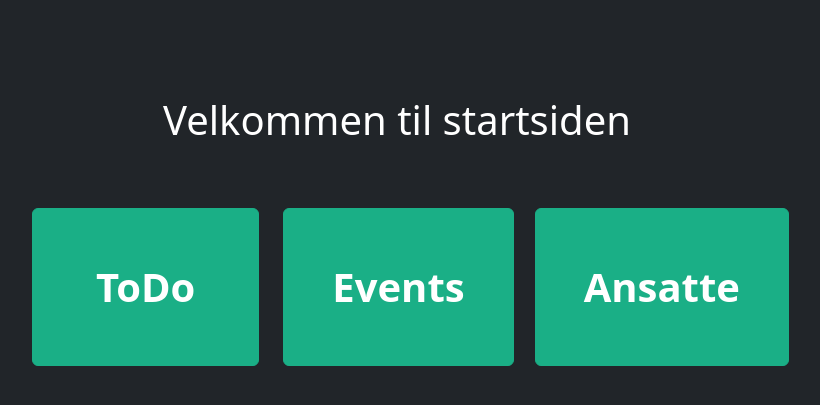
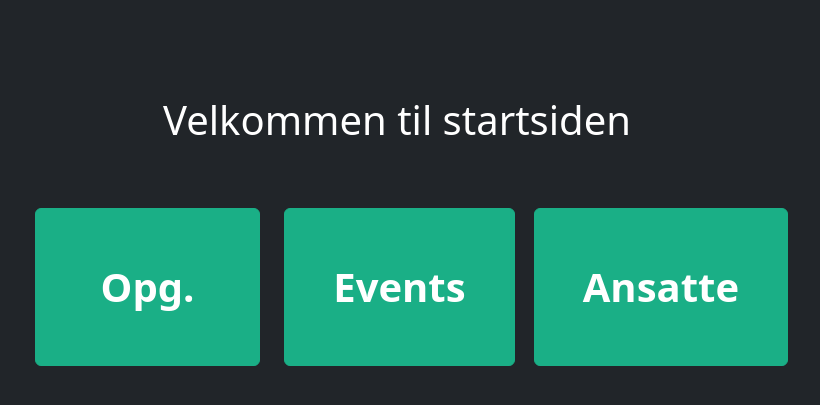
Before and after one commit to tobiasnielsen05/opgaverdb, a PHP site: page / in a window 1280 px wide. Shown: the top 405 px of the page, without its empty margins (243-1063 px from the left). Run offline with PHP 8.4, Linux system fonts and the light colour scheme; some libraries are stand-ins or nearby versions.

Commit message:
Ændret ToDo til opg. på index.php

```diff
--- a/index.php
+++ b/index.php
@@ -23,7 +23,7 @@ require "settings/init.php";
 <div class="container justify-content-center d-flex mt-5">
     <div class="row">
         <div class="col col-md-4 mt-3">
-            <a href="opgaver.php"><button class="btn btn-primary p-5 fs-1 fw-bold text-white w-100">ToDo</button></a><br>
+            <a href="opgaver.php"><button class="btn btn-primary p-5 fs-1 fw-bold text-white w-100">Opg.</button></a><br>
         </div>
         <div class="col col-md-4 mt-3">
             <a href="events.php"><button class="btn btn-primary p-5 fs-1 fw-bold text-white">Events</button></a><br>
```
